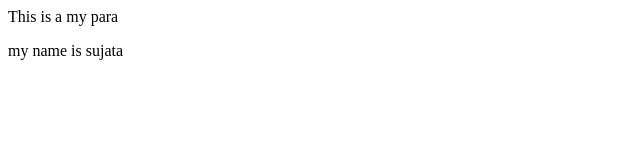
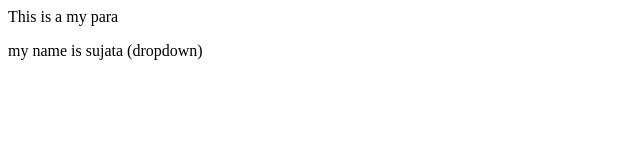
Before and after one commit to Suja-ta-kumari/lastRepo, a plain HTML site: page index.html in a window 1280 px wide. Shown: the full height of the page, 0-640 px from the left. Drawn offline with Linux system fonts and the light colour scheme.

Commit message:
Add dropdown

```diff
--- a/index.html
+++ b/index.html
@@ -1,2 +1,2 @@
 <p>This is a my para</p>
-<p>my name is sujata</p>
+<p>my name is sujata (dropdown)</p>
```
